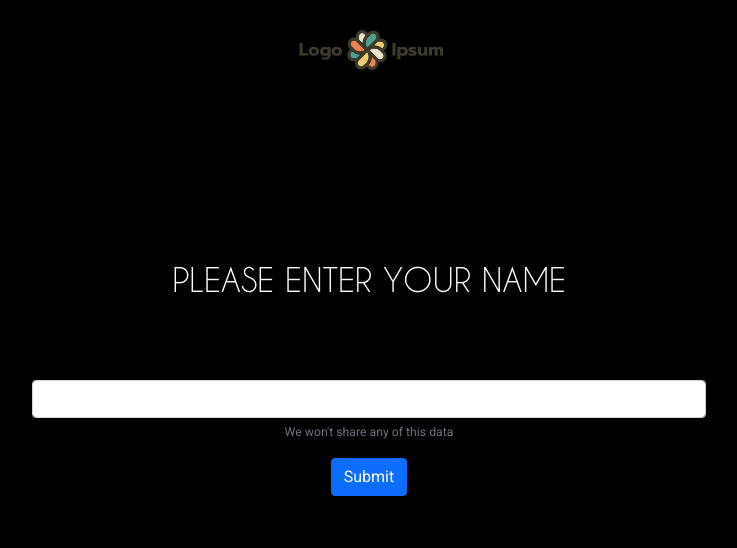
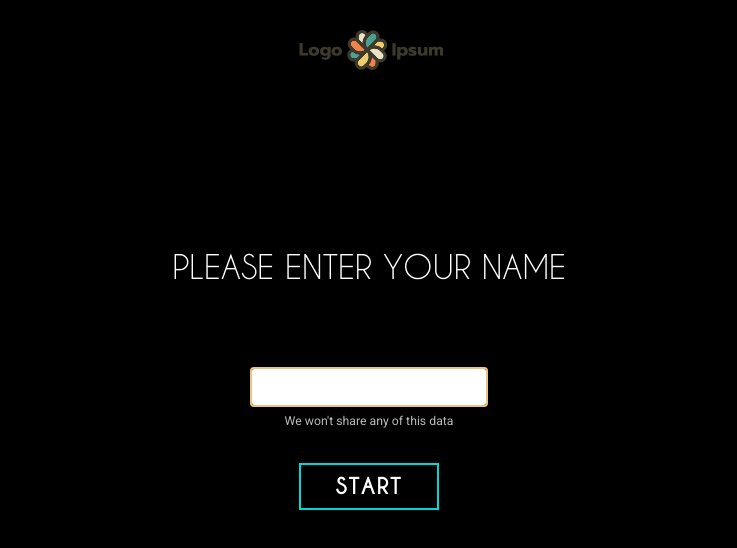
Before and after one commit to arialdev/Awards-Predictions, an Angular app in the folder frontend/AwardsPredictions/: page /register in a window 1280 px wide. Shown: the top 548 px of the page, without its empty margins (271-1008 px from the left). Built offline with nearby package versions, Linux system fonts and the light colour scheme.

Commit message:
Register completed not connected to API

```diff
--- a/frontend/AwardsPredictions/src/app/components/register/register.component.css
+++ b/frontend/AwardsPredictions/src/app/components/register/register.component.css
@@ -37,3 +37,90 @@ h1 {
   color: white;
   font-family: 'caviar-dreams', serif;
 }
+
+#legalHelp {
+  color: #bababa;
+}
+
+#usernameInput {
+  font-family: 'caviar-dreams', serif;
+  font-style: italic;
+  font-weight: bold;
+  border: 2px solid #e7c683;
+  text-align: center;
+}
+
+/*#submitUsername {*/
+/*  font-family: 'caviar-dreams', serif;*/
+/*  font-weight: bold;*/
+/*  font-style: italic;*/
+/*  !*border: 2px solid #e7c683;*!*/
+/*  width: 5rem;*/
+/*}*/
+
+
+.btn {
+  color: #fff;
+  font-family: 'caviar-dreams', sans-serif;
+  font-size: 22px;
+  font-weight: 800;
+  text-transform: uppercase;
+  letter-spacing: 1px;
+  padding: 5px 35px;
+  border: 2px solid #00d8d6;
+  border-radius: 0;
+  overflow: hidden;
+  position: relative;
+  z-index: 1;
+  transition: all 0.5s;
+}
+
+.btn:hover {
+  color: #fff;
+  animation: swoosh 0.4s ease-out 0.2s;
+}
+
+.btn:before,
+.btn:after {
+  content: "";
+  background-color: #00d8d6;
+  height: 100%;
+  width: 100%;
+  opacity: 0.7;
+  position: absolute;
+  top: 0;
+  left: -100%;
+  z-index: -1;
+  transition: all 0.4s ease-out 0.1s;
+}
+
+.btn:after {
+  opacity: 0;
+  transform: scale(0.9, 0.7);
+  left: 0;
+  transition: all 0.3s ease-out 0s;
+}
+
+.btn:hover:before {
+  left: 100%;
+}
+
+.btn:hover:after {
+  opacity: 0.3;
+  transform: scale(1);
+}
+
+@keyframes swoosh {
+  0%, 100% {
+    box-shadow: 0 0 0 0 transparent;
+  }
+  50% {
+    box-shadow: 0 0 0 8px rgba(0, 214, 216, 0.3);
+  }
+}
+
+@media only screen and (max-width: 767px) {
+  .btn {
+    margin-bottom: 20px;
+  }
+}
--- a/frontend/AwardsPredictions/src/app/components/register/register.component.html
+++ b/frontend/AwardsPredictions/src/app/components/register/register.component.html
@@ -2,20 +2,22 @@
 
 
 <div class="row justify-content-md-center">
-  <div class="col-8 mb-5">
+  <div class="col col-md-8 mb-5">
     <h1 id="register-title">PLEASE ENTER YOUR NAME</h1>
   </div>
 </div>
 <div class="row justify-content-md-center">
-  <div class="col-8">
-    <form (ngSubmit)="onUsernameSubmit()">
+  <div class="col col-sm-9 col-md-7 col-lg-5 col-xl-3">
+    <form>
       <div class="mb-3">
         <label for="usernameInput" class="form-label"></label>
         <input id="usernameInput" class="form-control" type="text" [(ngModel)]="username"
                [ngModelOptions]="{standalone: true}" aria-describedby="legalHelp">
         <div id="legalHelp" class="form-text">We won't share any of this data</div>
       </div>
-      <button type="submit" class="btn btn-primary">Submit</button>
+      <a class="btn btn-lg mt-3" (click)="onUsernameSubmit()">
+        <span>Start</span>
+      </a>
     </form>
   </div>
 </div>
--- a/frontend/AwardsPredictions/src/app/components/register/register.component.ts
+++ b/frontend/AwardsPredictions/src/app/components/register/register.component.ts
@@ -1,5 +1,6 @@
 import {Component, OnInit} from '@angular/core';
 import {MatSnackBar} from '@angular/material/snack-bar';
+import {Router} from "@angular/router";
 
 @Component({
   selector: 'app-register',
@@ -10,7 +11,7 @@ export class RegisterComponent implements OnInit {
 
   public username: String;
 
-  constructor(private snackBar: MatSnackBar,) {
+  constructor(private snackBar: MatSnackBar, private router: Router) {
   }
 
   ngOnInit(): void {
@@ -22,8 +23,6 @@ export class RegisterComponent implements OnInit {
         duration: 5000,
         panelClass: ['red-snackbar', 'snackbar']
       });
-    }
-    console.log(this.username);
+    } else this.router.navigate(['/voting/GoldenGlobes2021'])
   }
-
 }
```
Also changed, not shown: frontend/AwardsPredictions/src/app/app.component.html (line endings or trailing spaces).
